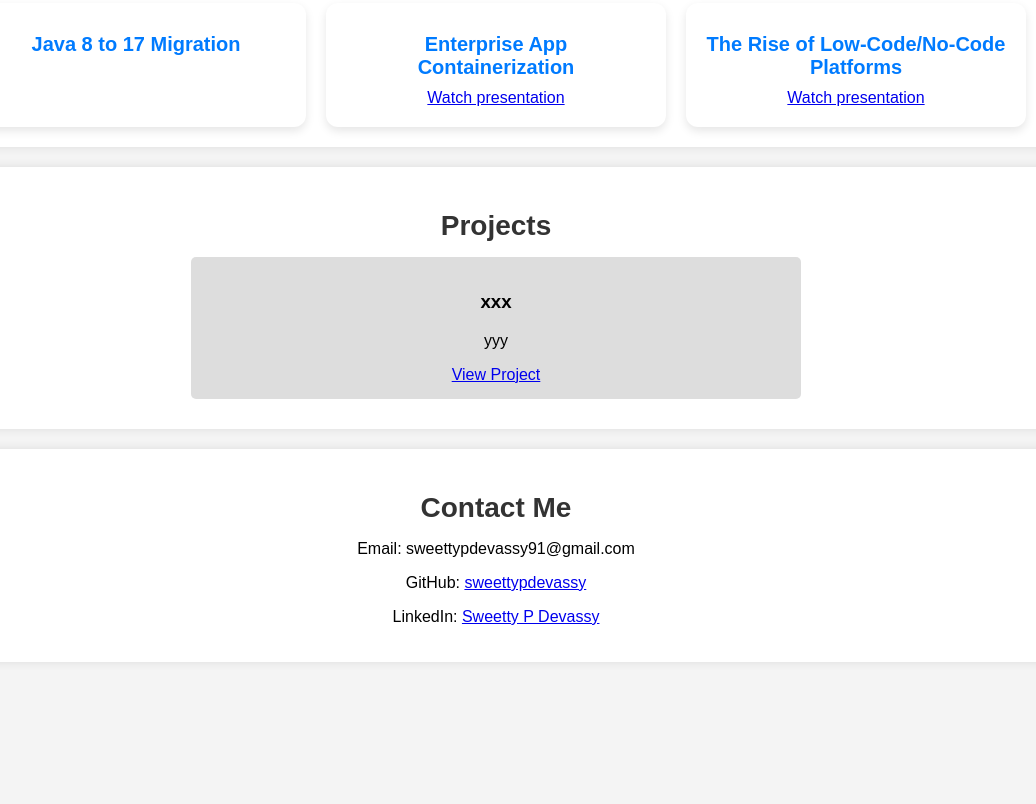
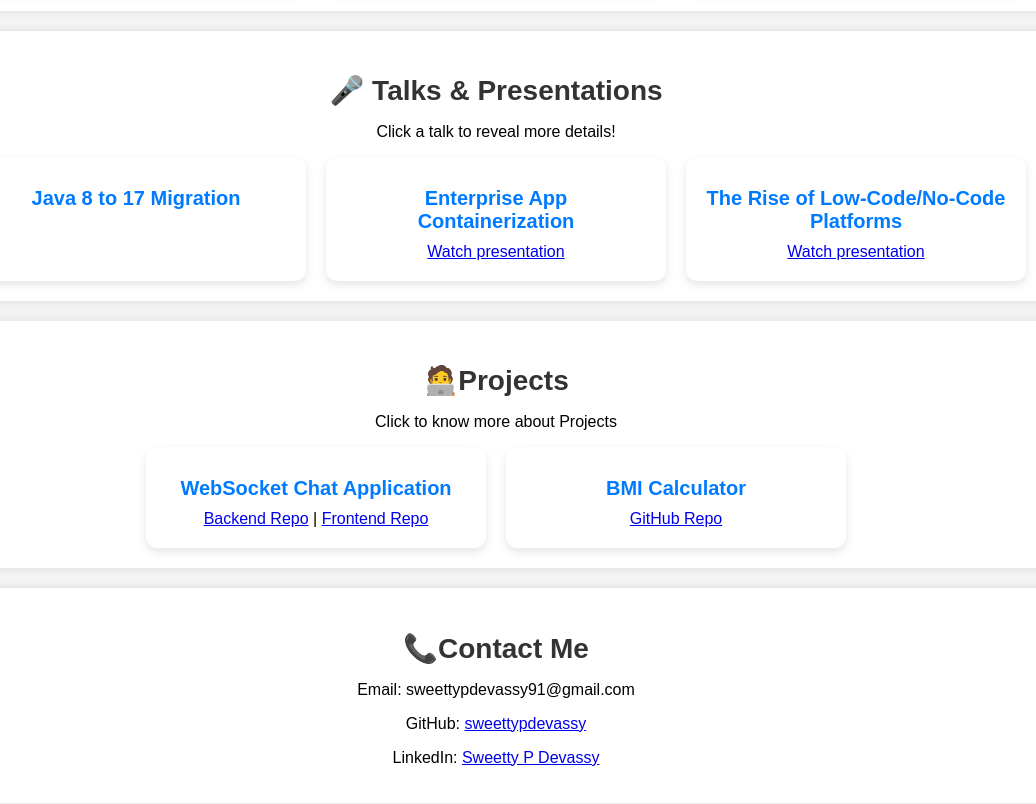
Before and after one commit to sweettypdevassy/Portfolio-Website, a website: page index.html in a window 1280 px wide. Shown: the part 1314-2118 px from the top of the page, without its empty margins (144-1180 px from the left). Before the commit the page ends 2016 px from the top, so only its background shows below. Drawn offline with Linux system fonts and the light colour scheme.

Commit message:
added modifications

```diff
--- a/index.html
+++ b/index.html
@@ -9,6 +9,7 @@
 <body>
     <header>
         <div class="header-content">
+            <img src="sweetty.jpeg" alt="Sweetty P Devassy" style="width: 150px; height: 150px; border-radius: 50%;">
             <h1>👋 Hi, I'm <span class="highlight">Sweetty P Devassy</span></h1>
         <p>🚀 Backend Developer | 🛠️ Open Source Contributor | 🎤 Speaker | ✍️ Blogger</p>
         </div>
@@ -126,16 +127,28 @@
     </section>
 
     <section id="projects">
-        <h2>Projects</h2>
-        <div class="project-card">
-            <h3>xxx</h3>
-            <p>yyy</p>
-            <a href="#">View Project</a>
+        <h2>🧑‍💻Projects</h2>
+        <p>Click to know more about Projects</p>
+
+
+        <div class="projects-container">
+            <div class="project-card" onclick="toggleDetails(this)">
+                <h3>WebSocket Chat Application</h3>
+                <p>A simple chat server using Jakarta WebSocket API</p>
+                <a href="https://github.com/sweettypdevassy/ws-blog-backend">Backend Repo</a> |
+                <a href="https://github.com/sweettypdevassy/ws-blog-frontend">Frontend Repo</a>
+            </div>
+            <div class="project-card" onclick="toggleDetails(this)">
+                <h3>BMI Calculator</h3>
+                <p>A BMI calculator web application using Open Liberty, HttpServlet, and Tailwind CSS.</p>
+                <a href="https://github.com/sweetty01/bmi-calculator">GitHub Repo</a>
+            </div>
         </div>
+
     </section>
 
     <section id="contact">
-        <h2>Contact Me</h2>
+        <h2>📞Contact Me</h2>
         <p>Email: sweettypdevassy91@gmail.com</p>
         <p>GitHub: <a href="https://github.com/sweettypdevassy" target="_blank">sweettypdevassy</a></p>
         <p>LinkedIn: <a href="https://www.linkedin.com/in/sweetty-p-devassy/" target="_blank">Sweetty P Devassy</a></p>
--- a/script.js
+++ b/script.js
@@ -25,6 +25,12 @@ document.addEventListener("DOMContentLoaded", function () {
             card.classList.add("visible");
         }, index * 200);
     });
+    let projectCards = document.querySelectorAll(".project-card");
+    projectCards.forEach((card, index) => {
+        setTimeout(() => {
+            card.classList.add("visible");
+        }, index * 200);
+    });
 });
 
 
--- a/style.css
+++ b/style.css
@@ -20,13 +20,7 @@ section {
     box-shadow: 0px 0px 10px rgba(0, 0, 0, 0.1);
 }
 
-.project-card {
-    background: #ddd;
-    padding: 15px;
-    margin: 10px auto;
-    width: 50%;
-    border-radius: 5px;
-}
+
 
 body {
     font-family: 'Arial', sans-serif;
@@ -44,22 +38,20 @@ h2 {
 
 .talks-container,
 .education-container,
-.blogs-container {
+.experience-container,
+.blogs-container,
+.projects-container {
     display: flex;
     flex-wrap: wrap;
     justify-content: center;
     gap: 20px;
 }
-.experience-container{
-    display: flex;
-    flex-direction: wrap; /* Makes it vertical */
-    justify-content: center;
-    gap: 20px;
-}
+
 .talk-card,
 .experience-card,
 .education-card,
-.blog-card{
+.blog-card,
+.project-card{
     background: white;
     border-radius: 12px;
     box-shadow: 0px 4px 10px rgba(0, 0, 0, 0.1);
@@ -74,7 +66,8 @@ h2 {
 .talk-card h3,
 .experience-card h3,
 .education-card h3,
-.blog-card h3 {
+.blog-card h3,
+.project-card h3 {
     margin: 10px 0;
     font-size: 20px;
     color: #007BFF;
@@ -83,7 +76,8 @@ h2 {
 .talk-card p,
 .experience-card p ,
 .education-card p,
-.blog-card p{
+.blog-card p,
+.project-card p{
     font-size: 14px;
     color: #555;
     display: none; /* Keeps details hidden until clicked */
@@ -93,7 +87,8 @@ h2 {
 .talk-card:hover,
 .experience-card:hover,
 .education-card:hover,
-.blog-card:hover{
+.blog-card:hover,
+.project-card:hover{
     transform: scale(1.05);
 }
 
```
Also changed, not shown: README.md, sweetty.jpeg (added).
